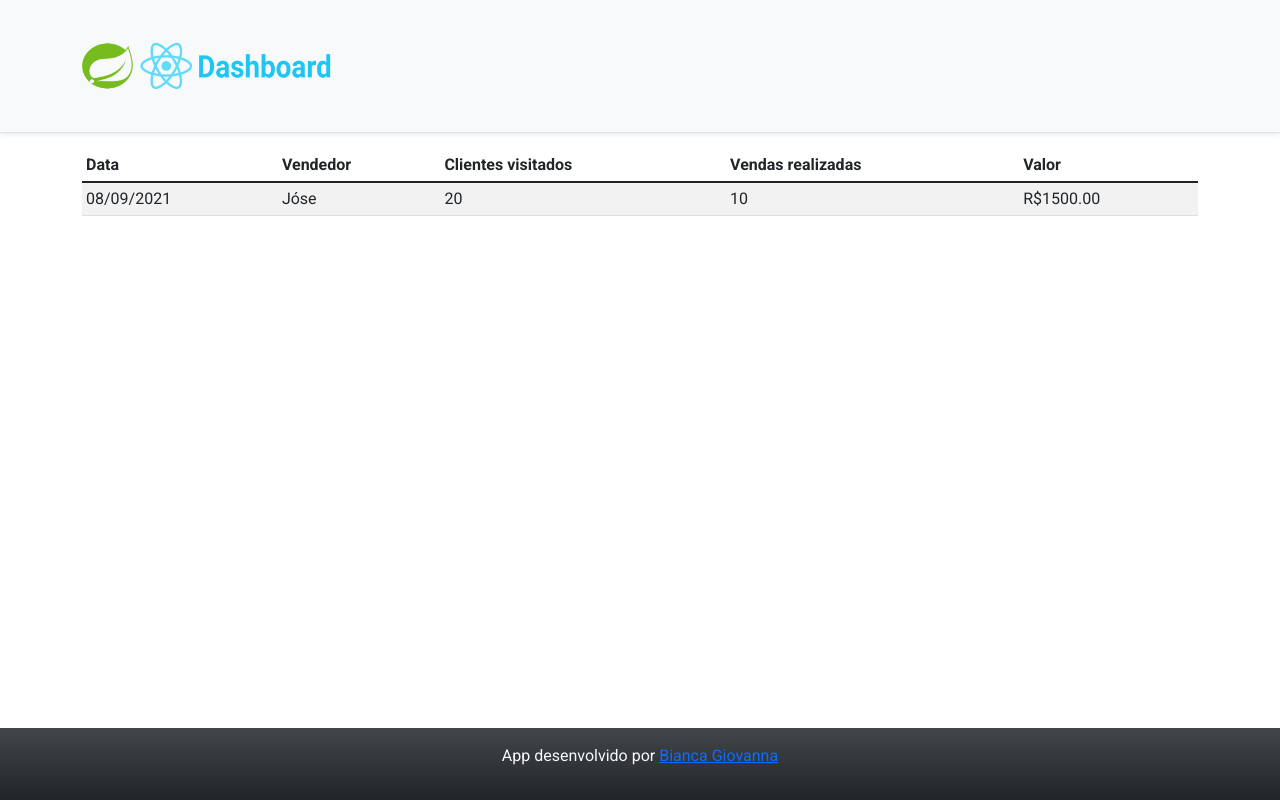
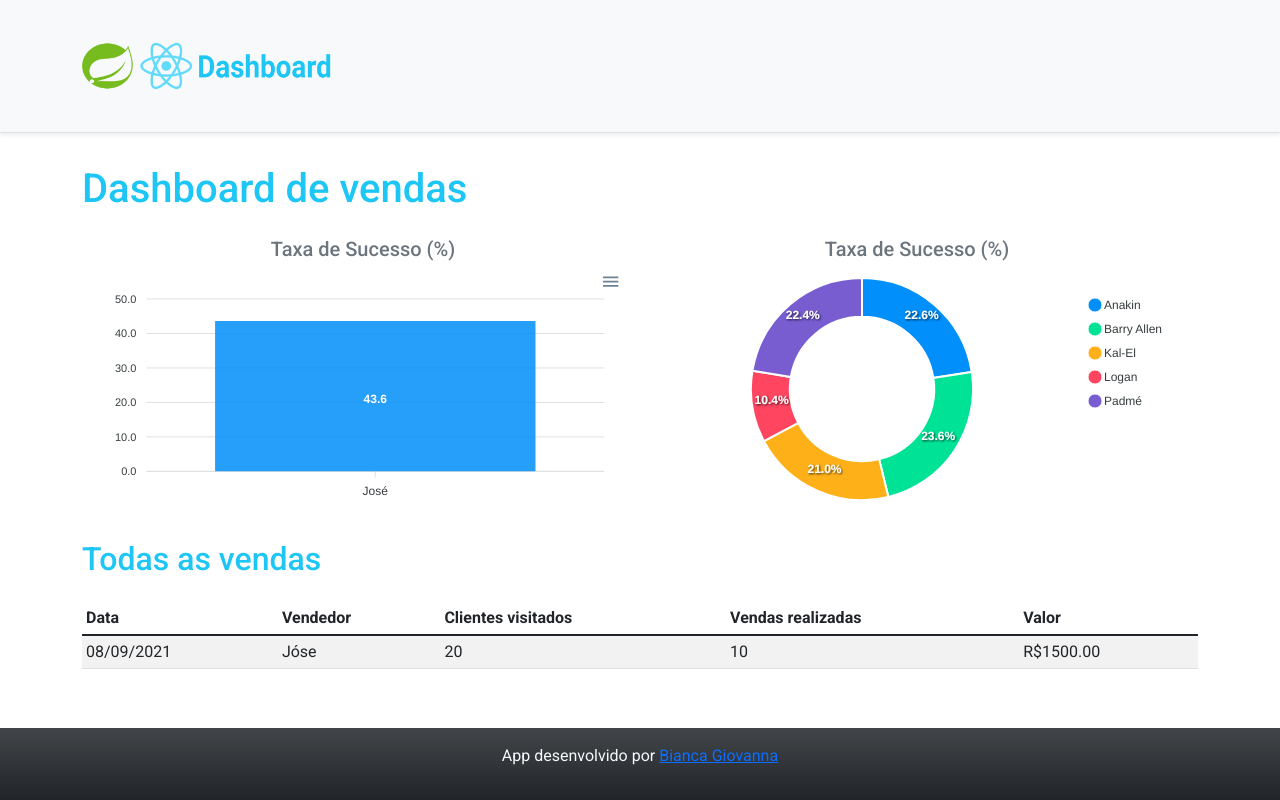
Before and after one commit to BiancaGiovanna/dashboard-Reactjs-java-spring, a React (Create React App) app in the folder frontend/: page /dashboard in a window 1280 px wide. Built offline with nearby package versions, Linux system fonts and the light colour scheme.

Commit message:
static chart

```diff
--- a/frontend/package.json
+++ b/frontend/package.json
@@ -10,8 +10,10 @@
     "@types/node": "^12.0.0",
     "@types/react": "^17.0.0",
     "@types/react-dom": "^17.0.0",
+    "apexcharts": "^3.28.1",
     "bootstrap": "^5.1.1",
     "react": "^17.0.2",
+    "react-apexcharts": "^1.3.9",
     "react-dom": "^17.0.2",
     "react-scripts": "4.0.3",
     "typescript": "^4.1.2",
--- a/frontend/src/App.tsx
+++ b/frontend/src/App.tsx
@@ -1,12 +1,31 @@
+import NavBar from "./components/NavBar";
+import BarChart from "./components/BarChart";
+import DonutChart from "./components/DonutChart";
 import DataTable from "./components/DataTable";
 import Footer from "./components/Footer";
-import NavBar from "./components/NavBar";
 
 export default function App() {
   return (
     <>
       <NavBar />
       <div className='container'>
+        <h1 className='text-primary py-3'>Dashboard de vendas</h1>
+
+        <div className='row px-3'>
+          <div className='col-sm-6'>
+            <h5 className='text-center text-secondary'>Taxa de Sucesso (%)</h5>
+            <BarChart />
+          </div>
+          <div className='col-sm-6'>
+            <h5 className='text-center text-secondary'>Taxa de Sucesso (%)</h5>
+            <DonutChart />
+          </div>
+        </div>
+
+        <div className='py-3'>
+          {" "}
+          <h2 className='text-primary'>Todas as vendas</h2>
+        </div>
         <DataTable />
       </div>
       <Footer />
--- /dev/null
+++ b/frontend/src/components/BarChart/index.tsx
@@ -0,0 +1,31 @@
+import Chart from "react-apexcharts";
+
+export default function BarChart() {
+  const options = {
+    plotOptions: {
+      bar: {
+        horizontal: false,
+      },
+    },
+  };
+
+  const mockData = {
+    labels: {
+      categories: ["José"],
+    },
+    series: [
+      {
+        name: "% Sucesso",
+        data: [43.6],
+      },
+    ],
+  };
+  return (
+    <Chart
+      options={{ ...options, xaxis: mockData.labels }}
+      series={mockData.series}
+      type='bar'
+      height='240'
+    />
+  );
+}
--- /dev/null
+++ b/frontend/src/components/DonutChart/index.tsx
@@ -0,0 +1,22 @@
+import Chart from "react-apexcharts";
+
+export default function DonutChart() {
+  const mockData = {
+    series: [477138, 499928, 444867, 220426, 473088],
+    labels: ["Anakin", "Barry Allen", "Kal-El", "Logan", "Padmé"],
+  };
+
+  const options = {
+    legend: {
+      show: true,
+    },
+  };
+  return (
+    <Chart
+      options={{ ...options, labels: mockData.labels }}
+      series={mockData.series}
+      type='donut'
+      height='240'
+    />
+  );
+}
```
Also changed, not shown: 1 other file (tests, documents, lock files or other folders).
